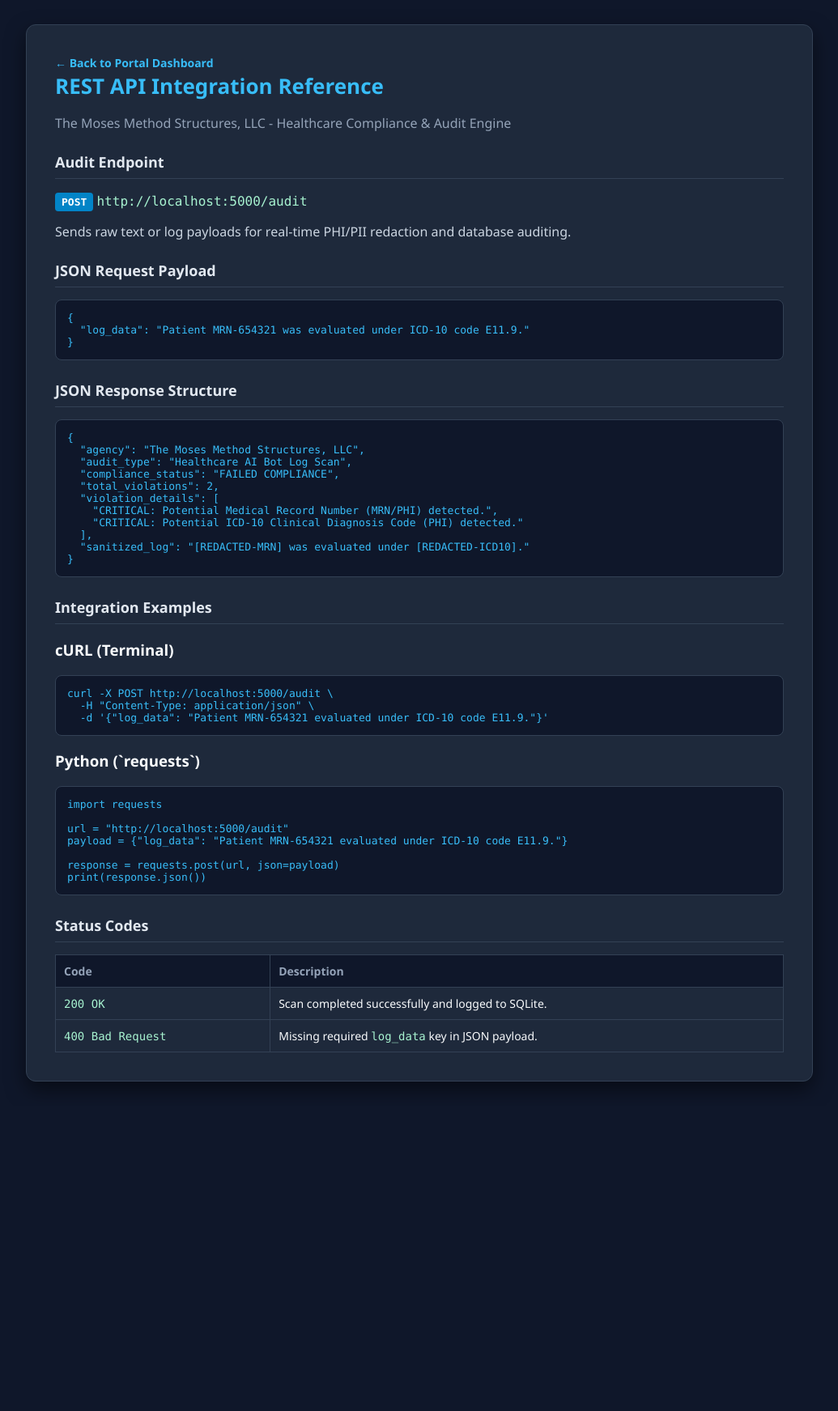
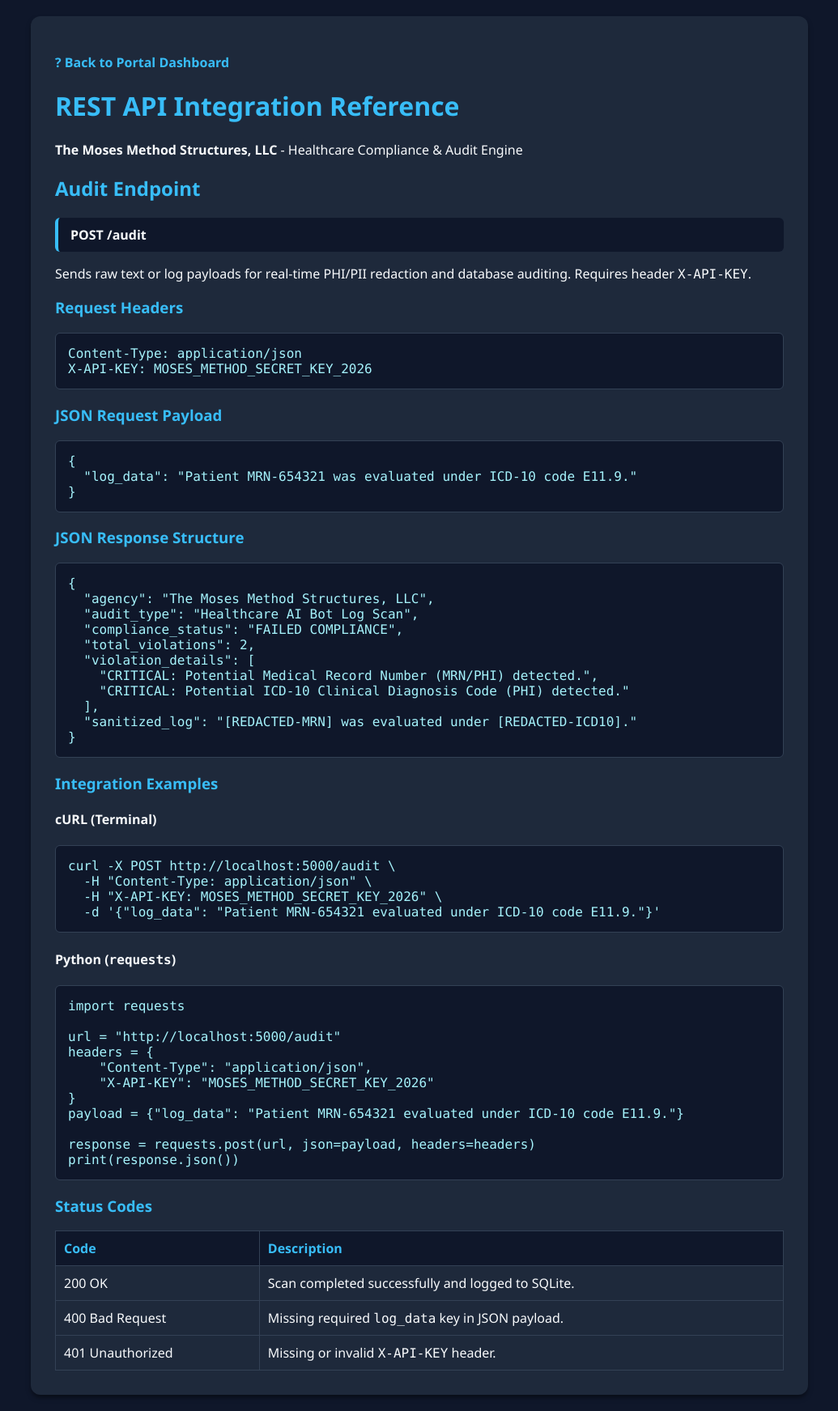
Before and after one commit to montana8732/MosesMethodAudit, a Flask app: page /docs in a window 1280 px wide. Shown: the whole page at 81% size, without its empty margins (122-1157 px from the left). Before the commit the page ends 1344 px from the top, so only its background shows below. Run offline with Flask 3, Linux system fonts and the light colour scheme.

Commit message:
Update API documentation to include X-API-KEY headers and 401 response spec

```diff
--- a/templates/docs.html
+++ b/templates/docs.html
@@ -5,37 +5,40 @@
     <meta name="viewport" content="width=device-width, initial-scale=1.0">
     <title>API Documentation - Compliance Engine</title>
     <style>
-        body { font-family: 'Segoe UI', Roboto, Helvetica, Arial, sans-serif; background-color: #0f172a; color: #f8fafc; margin: 0; padding: 30px; }
-        .container { max-width: 900px; margin: 0 auto; background: #1e293b; padding: 35px; border-radius: 12px; box-shadow: 0 10px 25px rgba(0,0,0,0.5); border: 1px solid #334155; }
-        h1 { color: #38bdf8; margin-top: 0; font-size: 26px; }
-        h2 { color: #e2e8f0; font-size: 18px; border-bottom: 1px solid #334155; padding-bottom: 8px; margin-top: 25px; }
-        .nav-link { color: #38bdf8; text-decoration: none; font-size: 14px; font-weight: 600; }
-        .nav-link:hover { text-decoration: underline; }
-        .endpoint-badge { background: #0284c7; color: white; padding: 4px 8px; border-radius: 4px; font-weight: 700; font-size: 13px; font-family: monospace; }
-        pre { background: #0f172a; padding: 14px; border-radius: 8px; border: 1px solid #334155; font-family: 'Consolas', monospace; color: #38bdf8; font-size: 13px; overflow-x: auto; }
-        code { font-family: 'Consolas', monospace; color: #a7f3d0; }
-        table { width: 100%; border-collapse: collapse; margin-top: 10px; font-size: 14px; }
+        body { font-family: 'Segoe UI', Tahoma, Geneva, Verdana, sans-serif; background-color: #0f172a; color: #f8fafc; margin: 0; padding: 20px; }
+        .container { max-width: 900px; margin: auto; background-color: #1e293b; padding: 30px; border-radius: 12px; box-shadow: 0 4px 6px -1px rgba(0,0,0,0.5); }
+        h1, h2, h3 { color: #38bdf8; }
+        pre { background-color: #0f172a; padding: 15px; border-radius: 6px; overflow-x: auto; color: #a5f3fc; border: 1px solid #334155; }
+        code { font-family: Consolas, Monaco, monospace; }
+        .endpoint { background-color: #0f172a; padding: 10px 15px; border-radius: 6px; border-left: 4px solid #38bdf8; font-weight: bold; margin: 15px 0; }
+        table { width: 100%; border-collapse: collapse; margin-top: 15px; }
         th, td { border: 1px solid #334155; padding: 10px; text-align: left; }
-        th { background-color: #0f172a; color: #94a3b8; }
+        th { background-color: #0f172a; color: #38bdf8; }
+        a { color: #38bdf8; text-decoration: none; font-weight: bold; }
+        a:hover { text-decoration: underline; }
     </style>
 </head>
 <body>
     <div class="container">
-        <a href="/" class="nav-link">&larr; Back to Portal Dashboard</a>
+        <p><a href="/">? Back to Portal Dashboard</a></p>
         <h1>REST API Integration Reference</h1>
-        <p style="color: #94a3b8;">The Moses Method Structures, LLC - Healthcare Compliance & Audit Engine</p>
+        <p><strong>The Moses Method Structures, LLC</strong> - Healthcare Compliance & Audit Engine</p>
 
         <h2>Audit Endpoint</h2>
-        <p><span class="endpoint-badge">POST</span> <code>http://localhost:5000/audit</code></p>
-        <p style="color: #cbd5e1;">Sends raw text or log payloads for real-time PHI/PII redaction and database auditing.</p>
+        <div class="endpoint">POST /audit</div>
+        <p>Sends raw text or log payloads for real-time PHI/PII redaction and database auditing. Requires header <code>X-API-KEY</code>.</p>
 
-        <h2>JSON Request Payload</h2>
-        <pre>{
+        <h3>Request Headers</h3>
+        <pre><code>Content-Type: application/json
+X-API-KEY: MOSES_METHOD_SECRET_KEY_2026</code></pre>
+
+        <h3>JSON Request Payload</h3>
+        <pre><code>{
   "log_data": "Patient MRN-654321 was evaluated under ICD-10 code E11.9."
-}</pre>
+}</code></pre>
 
-        <h2>JSON Response Structure</h2>
-        <pre>{
+        <h3>JSON Response Structure</h3>
+        <pre><code>{
   "agency": "The Moses Method Structures, LLC",
   "audit_type": "Healthcare AI Bot Log Scan",
   "compliance_status": "FAILED COMPLIANCE",
@@ -45,42 +48,46 @@
     "CRITICAL: Potential ICD-10 Clinical Diagnosis Code (PHI) detected."
   ],
   "sanitized_log": "[REDACTED-MRN] was evaluated under [REDACTED-ICD10]."
-}</pre>
+}</code></pre>
 
-        <h2>Integration Examples</h2>
+        <h3>Integration Examples</h3>
+        <h4>cURL (Terminal)</h4>
+        <pre><code>curl -X POST http://localhost:5000/audit \
+  -H "Content-Type: application/json" \
+  -H "X-API-KEY: MOSES_METHOD_SECRET_KEY_2026" \
+  -d '{"log_data": "Patient MRN-654321 evaluated under ICD-10 code E11.9."}'</code></pre>
 
-        <h3>cURL (Terminal)</h3>
-        <pre>curl -X POST http://localhost:5000/audit \
-  -H "Content-Type: application/json" \
-  -d '{"log_data": "Patient MRN-654321 evaluated under ICD-10 code E11.9."}'</pre>
-
-        <h3>Python (`requests`)</h3>
-        <pre>import requests
+        <h4>Python (<code>requests</code>)</h4>
+        <pre><code>import requests
 
 url = "http://localhost:5000/audit"
+headers = {
+    "Content-Type": "application/json",
+    "X-API-KEY": "MOSES_METHOD_SECRET_KEY_2026"
+}
 payload = {"log_data": "Patient MRN-654321 evaluated under ICD-10 code E11.9."}
 
-response = requests.post(url, json=payload)
-print(response.json())</pre>
+response = requests.post(url, json=payload, headers=headers)
+print(response.json())</code></pre>
 
-        <h2>Status Codes</h2>
+        <h3>Status Codes</h3>
         <table>
-            <thead>
             <tr>
                 <th>Code</th>
                 <th>Description</th>
             </tr>
-            </thead>
-            <tbody>
             <tr>
-                    <td><code>200 OK</code></td>
+                <td>200 OK</td>
                 <td>Scan completed successfully and logged to SQLite.</td>
             </tr>
             <tr>
-                    <td><code>400 Bad Request</code></td>
+                <td>400 Bad Request</td>
                 <td>Missing required <code>log_data</code> key in JSON payload.</td>
             </tr>
-            </tbody>
+            <tr>
+                <td>401 Unauthorized</td>
+                <td>Missing or invalid <code>X-API-KEY</code> header.</td>
+            </tr>
         </table>
     </div>
 </body>
```
Lines whose indentation alone changed are shown as unchanged.
